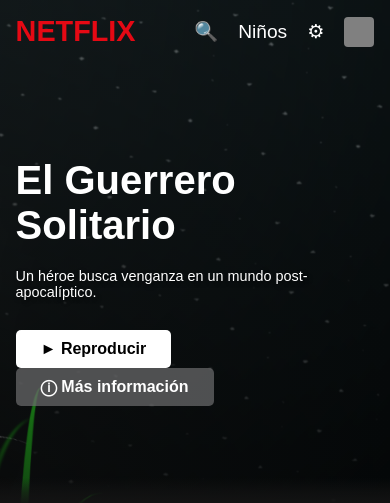
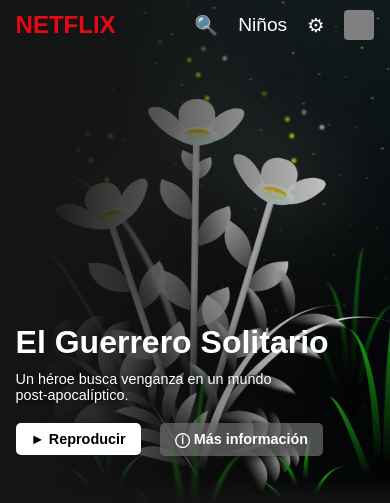
Before and after one commit to GohanF14/HTML, a plain HTML site: page NETFLIX/netflix.html in a window 390 px wide. Shown: the top 503 px of the page. Drawn offline with Linux system fonts and the light colour scheme.

Commit message:
Update style.css

```diff
--- a/NETFLIX/style.css
+++ b/NETFLIX/style.css
@@ -70,17 +70,18 @@ nav a:hover {
     cursor: pointer;
 }
 
-/* --- Banner Principal (ACTUALIZADO) --- */
+/* --- Banner Principal (AJUSTADO para degradado y posición a la derecha) --- */
 .hero-banner {
-    /* 1. Degradado: Va de negro (izquierda) a transparente (derecha). La URL de la imagen se inyecta por JS */
+    /* 1. Degradado: Va de negro (izquierda) a transparente (derecha).
+       La URL de la imagen se inyecta por JS para preservar este fondo. */
     background-image:
         linear-gradient(to right, rgba(20, 20, 20, 1) 10%, rgba(20, 20, 20, 0.7) 40%, rgba(20, 20, 20, 0) 100%),
-        /* Fallback o imagen inicial, aunque JS lo sobrescribe */
+        /* Fallback o imagen inicial. */
         url('https://raw.githubusercontent.com/GohanF14/HTML/main/FOTOS/Fotos Dash/THOSE EYES.jpg');
 
     /* 2. Posición y Tamaño para enfocar la imagen a la derecha */
     background-position: right top;
-    background-size: 150vh; /* Se usa un tamaño más grande para que la imagen se vea más ancha */
+    background-size: 110vh; /* Se usa un tamaño más grande para que la imagen se vea más ancha */
     background-repeat: no-repeat;
 
     height: 90vh;
@@ -192,19 +193,45 @@ nav a:hover {
     z-index: 10;
 }
 
-/* Ajustes para Móviles */
+/* --- Ajustes para Móviles (max-width: 768px) --- */
 @media (max-width: 768px) {
+
+    /* --- Banner Principal para Móviles (Optimizado) --- */
     .hero-banner {
-        padding-top: 150px;
         height: 60vh;
-        padding-bottom: 100px;
+        padding-top: 100px;
+        padding-bottom: 50px;
+
+        /* Se ajusta la posición de la imagen a 'center top' para móvil */
+        background-position: center top;
+        background-size: cover; /* Usar 'cover' en móvil es más seguro */
+
+        /* Se repite el 'background-image' pero adaptando el degradado */
+        background-image:
+            /* Degradado de izquierda a derecha (para el texto) */
+            linear-gradient(to right, rgba(20, 20, 20, 1) 20%, rgba(20, 20, 20, 0.8) 50%, rgba(20, 20, 20, 0) 100%),
+            /* Degradado de la parte inferior */
+            linear-gradient(180deg, transparent, rgba(20, 20, 20, 0.6) 50%, #141414),
+            url('https://raw.githubusercontent.com/GohanF14/HTML/main/FOTOS/Fotos Dash/THOSE EYES.jpg');
     }
+
     .hero-title {
-        font-size: 2.5rem;
+        font-size: 2rem;
+        margin-bottom: 10px;
     }
+
     .hero-description {
         font-size: 0.9rem;
+        max-width: 80%;
+        margin-bottom: 20px;
     }
+
+    .hero-buttons .btn {
+        padding: 8px 15px;
+        font-size: 0.9rem;
+    }
+
+    /* --- Filas de Posters para Móviles --- */
     .movie-row h2 {
         font-size: 1.2rem;
     }
@@ -213,7 +240,16 @@ nav a:hover {
         min-width: 150px;
         height: 85px;
     }
+
+    /* --- Encabezado para Móviles --- */
     nav {
-        display: none; /* Ocultar el menú de navegación en móvil para simplificar */
+        display: none; /* Ocultar el menú de navegación */
+    }
+
+    #main-header {
+        padding: 10px 4%;
+    }
+    .logo {
+        font-size: 1.5rem;
     }
 }
```
